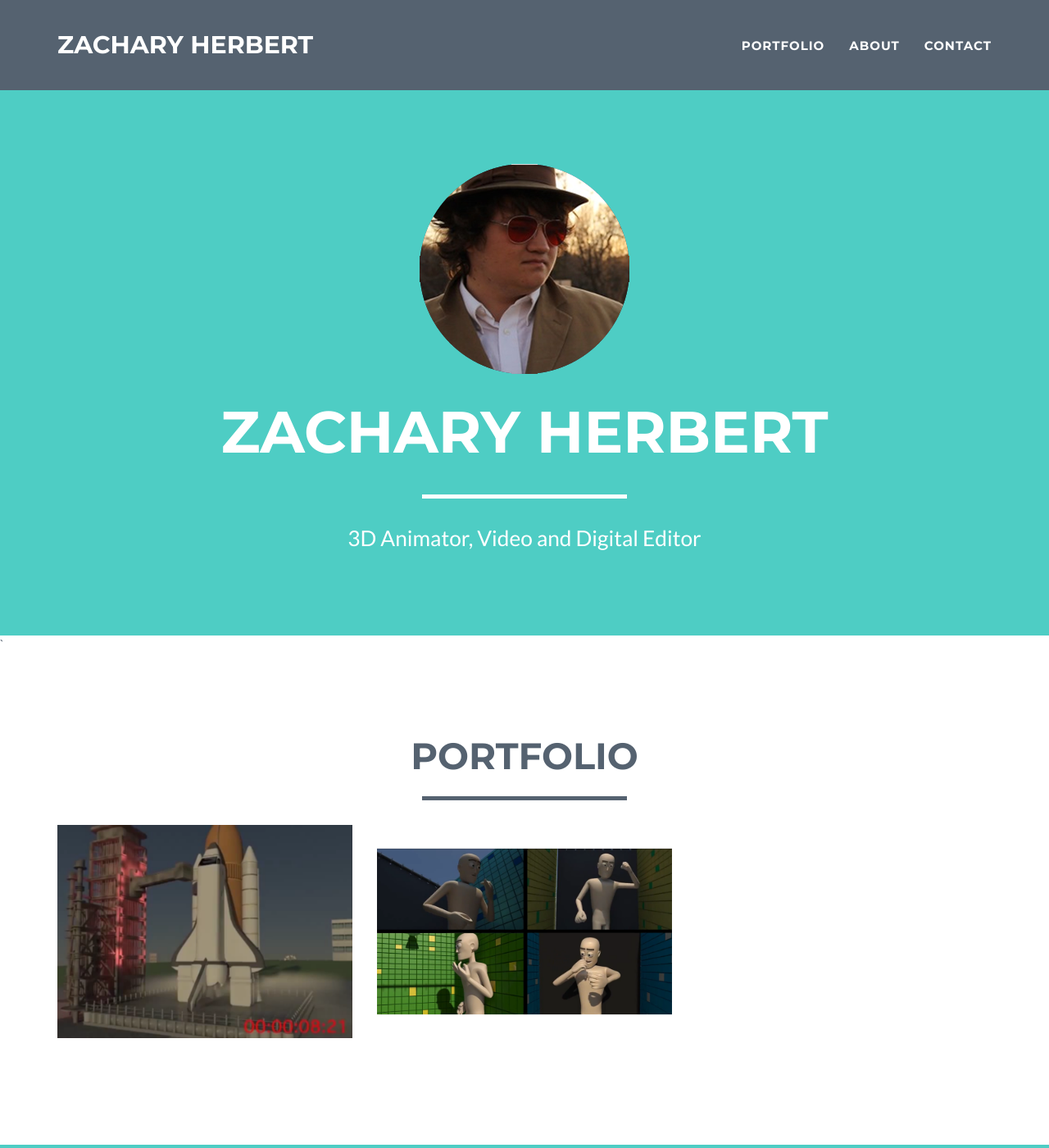
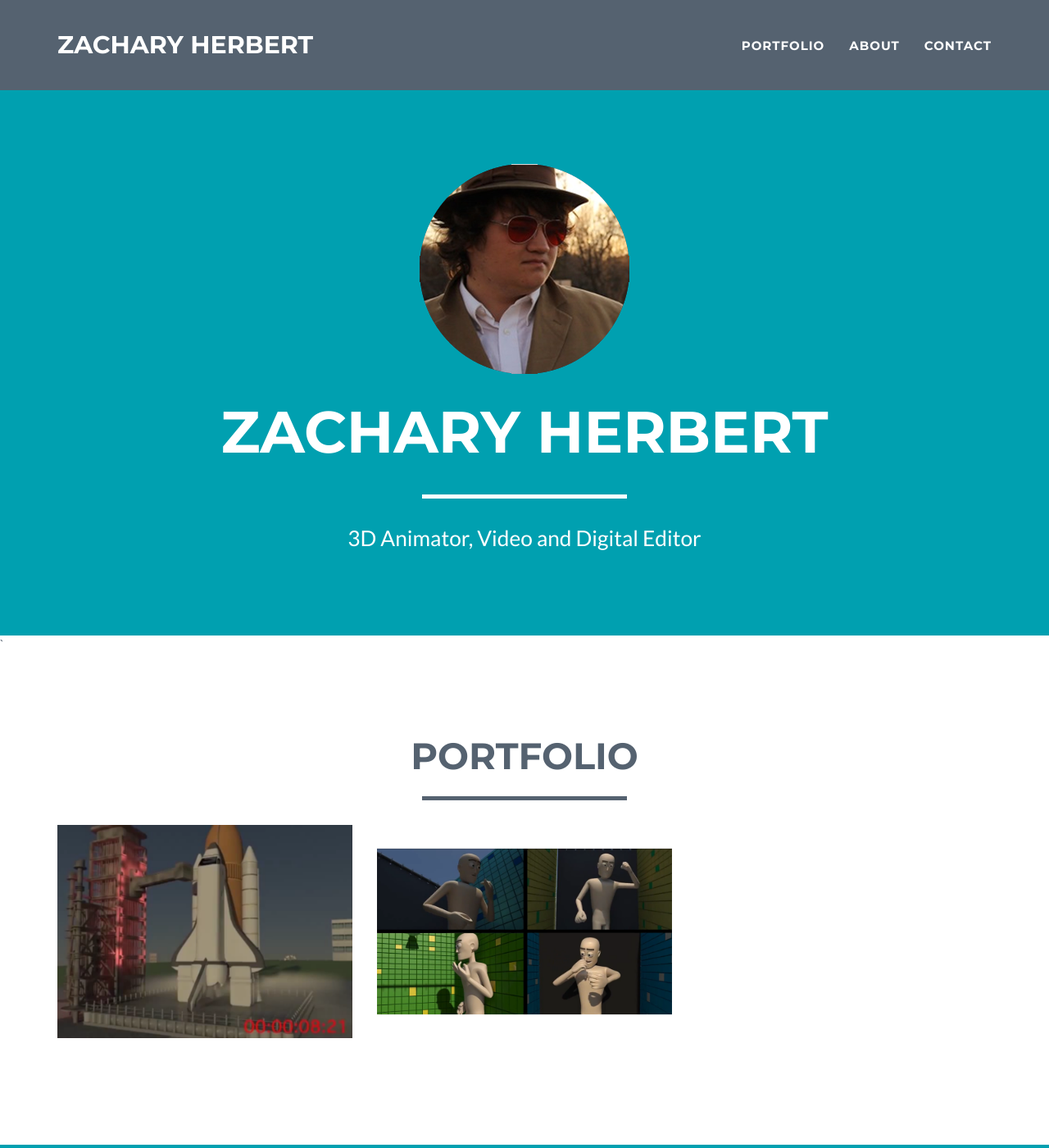
Before and after one commit to derpalicious/derpalicious.github.io, a Jekyll site: the page built from index.html, in a window 1280 px wide and 1400 px high. Shown: the whole window at 82% size. Built offline with Jekyll 4.4.1, drawn with Linux system fonts in a browser that asks for light colours.

Commit message:
More Colors

```diff
--- a/_config.yml
+++ b/_config.yml
@@ -5,7 +5,7 @@ description: "Portfolio Website for Zachary Herbert."
 
 # Color settings (hex-codes without the leading hash-tag)
 color:
-  primary: 4ECDC4 #80B3FF
+  primary: 00A0B0 #80B3FF
   secondary: 556270 #FD6E8A
   secondary-dark: 3F4954 #A2122F
 
```
